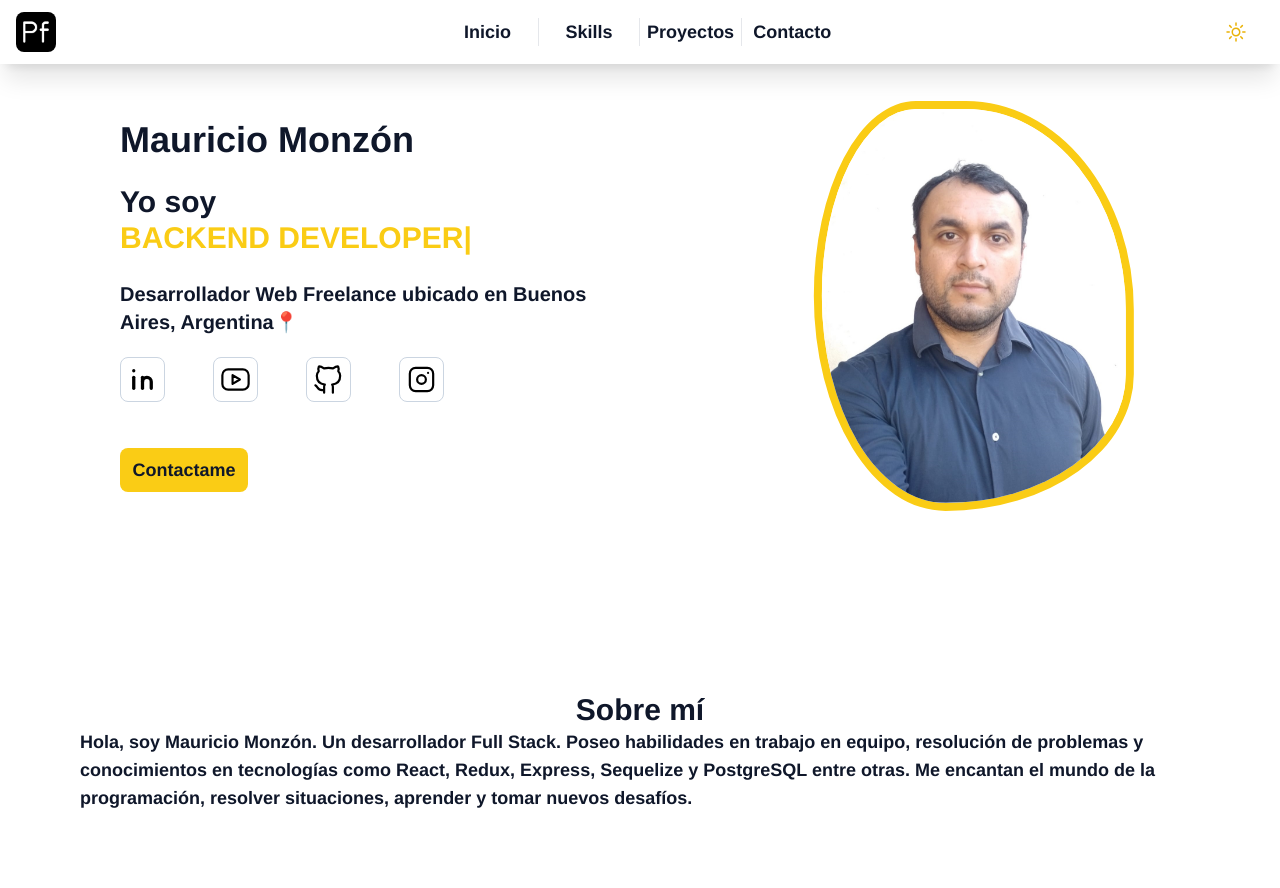
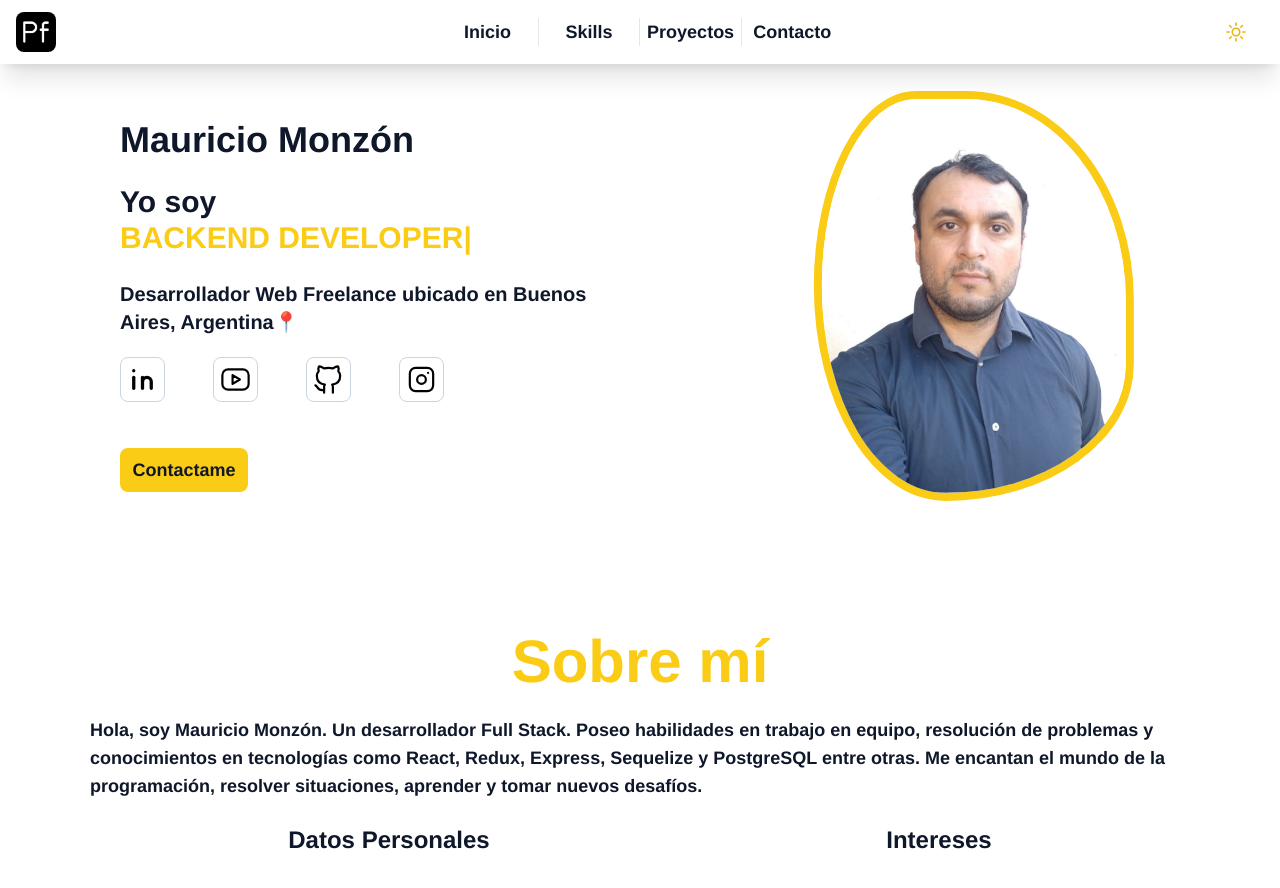
Before and after one commit to Majomon/Portfolio, a React (Vite) app: page / in a window 1280 px wide. Shown: the top 888 px of the page. Built offline with nearby package versions, Linux system fonts and the light colour scheme.

Commit message:
Home hecho y abaout en proceso

```diff
--- a/src/components/About/About.jsx
+++ b/src/components/About/About.jsx
@@ -1,7 +1,8 @@
 function About() {
   return (
     <div className="About">
-      <h2>Sobre mí</h2>
+      <div className="w-11/12">
+        <h2 className="text-center text-yellow-400 text-6xl pb-6">Sobre mí</h2>
         <p>
           <span>Hola, soy Mauricio Monzón.</span> Un desarrollador Full Stack.
           Poseo habilidades en trabajo en equipo, resolución de problemas y
@@ -10,6 +11,15 @@ function About() {
           resolver situaciones, aprender y tomar nuevos desafíos.
         </p>
       </div>
+      <div className="w-11/12 flex justify-around py-6">
+        <div>
+          <h3>Datos Personales</h3>
+        </div>
+        <div>
+          <h3>Intereses</h3>
+        </div>
+      </div>
+    </div>
   );
 }
 
--- a/src/components/Home/Home.jsx
+++ b/src/components/Home/Home.jsx
@@ -9,7 +9,7 @@ const Home = () => {
   return (
     <div className="Home">
       {/* Presentacion */}
-      <div className="w-full flex flex-col text-center md:text-left py-10 px-10">
+      <div className="w-full flex flex-col text-center md:text-left pt-10 pb-5 px-10">
         <h1 className="text-4xl">Mauricio Monzón</h1>
         <div className="py-6 flex flex-col">
           <span className="text-3xl">Yo soy </span>
--- a/src/index.css
+++ b/src/index.css
@@ -37,10 +37,10 @@
     @apply w-full h-16 fixed flex justify-between items-center bg-white dark:bg-slate-800 z-10 shadow-xl;
   }
   .Home {
-    @apply w-full h-full px-4 py-16 md:p-20 flex flex-col md:flex-row justify-center items-center dark:bg-slate-800;
+    @apply w-full h-full px-4 pt-16 md:p-20 flex flex-col md:flex-row justify-center items-center dark:bg-slate-800;
   }
   .About {
-    @apply w-full h-full px-10 py-12 md:p-20 flex flex-col justify-center items-center dark:bg-slate-800;
+    @apply w-full h-full px-10 md:p-10 flex flex-col justify-center items-center dark:bg-slate-800;
   }
   .Skills {
     @apply w-full h-full px-4 py-12 md:p-20 text-center sm:text-start;
```
Lines whose indentation alone changed are shown as unchanged.
